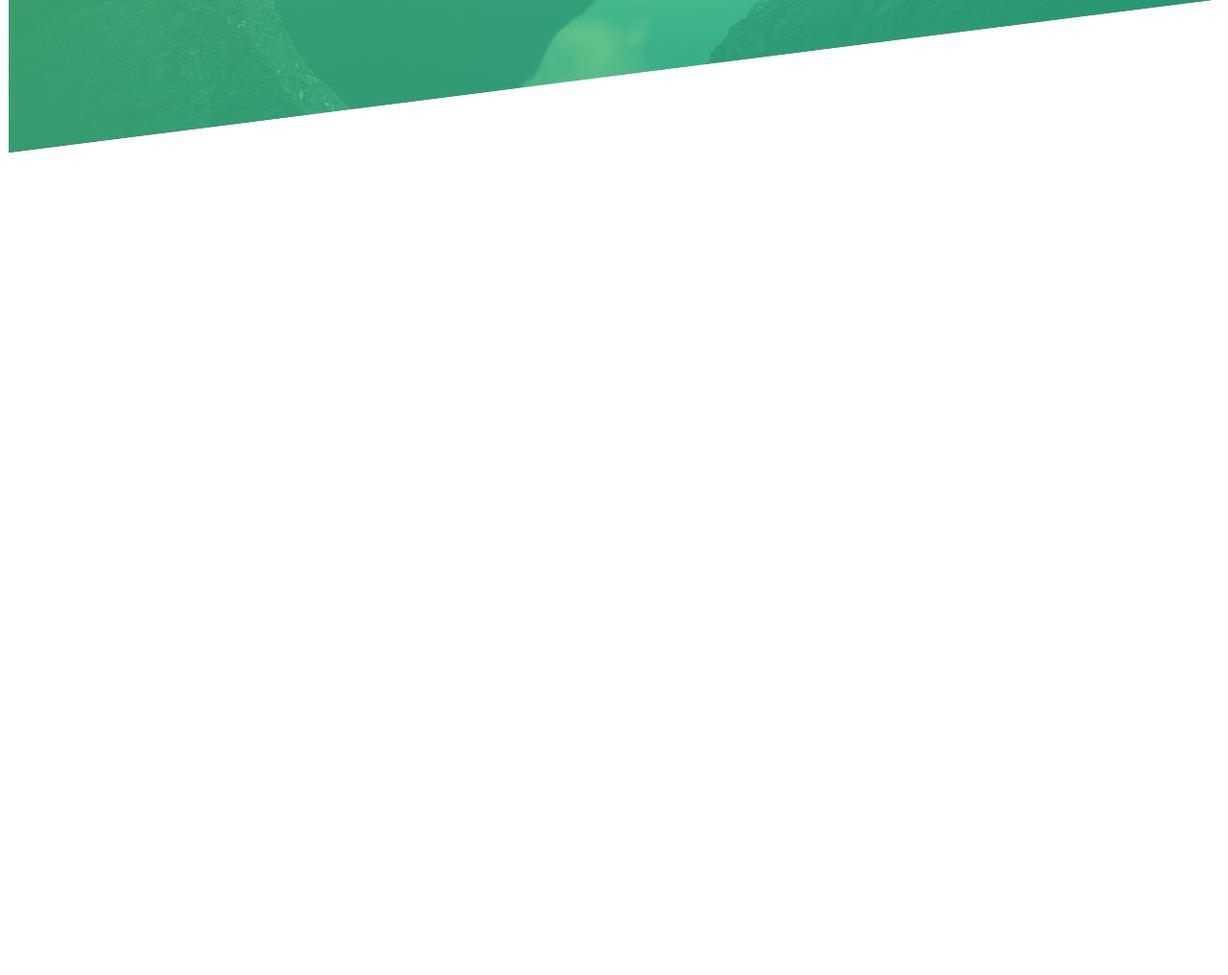
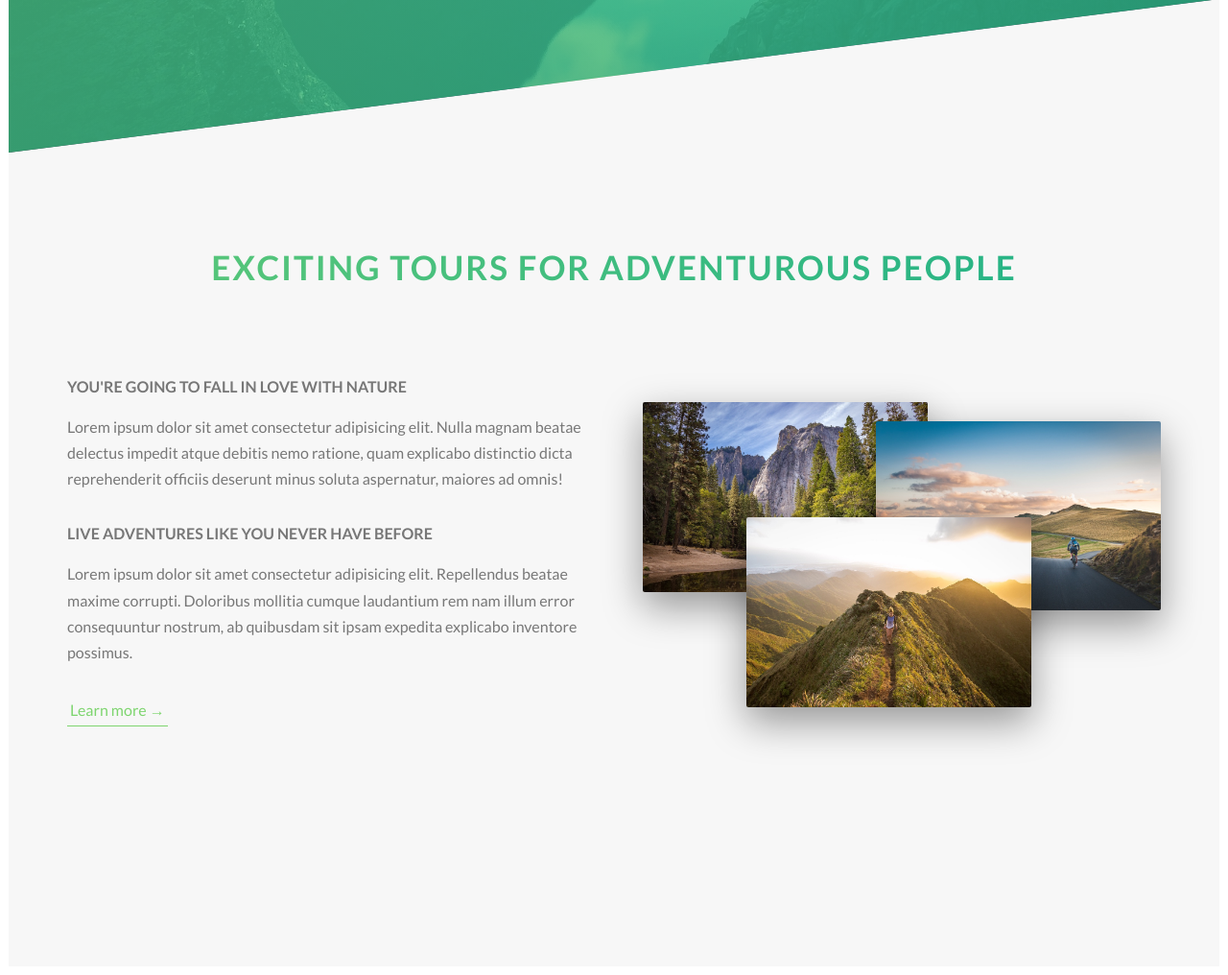
Before and after one commit to hanin77/Nature-tours-booking-landing-page, a PHP site: page / in a window 1280 px wide. Shown: the part 610-1626 px from the top of the page at 96% size. Before the commit the page ends 769 px from the top, so only its background shows below. Run offline with PHP 8.4, Linux system fonts and the light colour scheme; some libraries are stand-ins or nearby versions.

Commit message:
finished styling of the about section of the home page

```diff
--- a/css/style.css
+++ b/css/style.css
@@ -69,6 +69,43 @@ body {
     letter-spacing: 1.75rem;
     animation: elm-left-to-right 2s ease-in; }
 
+.heading-secondary {
+  font-size: 3.5rem;
+  text-transform: uppercase;
+  font-weight: 700;
+  background-image: linear-gradient(to right, #55c57a, #28b485);
+  display: inline-block;
+  background-clip: text;
+  -webkit-background-clip: text;
+  color: transparent;
+  letter-spacing: .2rem;
+  transition: all .2s linear; }
+  .heading-secondary:hover {
+    transform: skewY(2deg) skewX(15deg) scale(1.1);
+    text-shadow: 0.5rem 1rem 2rem rgba(0, 0, 0, 0.2); }
+
+.heading-tertiary {
+  font-size: 1.6rem;
+  font-weight: 700;
+  text-transform: uppercase; }
+
+.paragraph {
+  font-size: 1.6rem; }
+  .paragraph:not(:last-child) {
+    margin-bottom: 3rem; }
+
+.u-center-text {
+  text-align: center; }
+
+.u-margin-bottom-small {
+  margin-bottom: 1.5rem; }
+
+.u-margin-bottom-medium {
+  margin-bottom: 4rem; }
+
+.u-margin-bottom-big {
+  margin-bottom: 8rem; }
+
 .btn {
   color: #777;
   padding: 2.3rem;
@@ -88,6 +125,56 @@ body {
     box-shadow: 0 1rem 2rem rgba(0, 0, 0, 0.2); }
   .btn:focus {
     outline: none; }
+
+.btn-text:link, .btn-text:visited {
+  font-size: 1.6rem;
+  color: #7ed56f;
+  display: inline-block;
+  text-decoration: none;
+  border-bottom: 1px solid #7ed56f;
+  padding: 3px;
+  transition: all .2s; }
+
+.btn-text:hover {
+  background-color: #7ed56f;
+  color: #fff;
+  box-shadow: 0 1rem 2rem rgba(0, 0, 0, 0.15);
+  transform: translateY(-2px); }
+
+.btn-text:active {
+  box-shadow: 0 0.5rem 1rem rgba(0, 0, 0, 0.15);
+  transform: translateY(0); }
+
+.composition {
+  position: relative; }
+  .composition__photo {
+    width: 55%;
+    box-shadow: 0 1.5rem 4rem rgba(0, 0, 0, 0.4);
+    border-radius: 2px;
+    position: absolute;
+    transition: all .5s;
+    outline-offset: 2rem; }
+    .composition__photo--p1 {
+      left: 0;
+      top: 3rem; }
+    .composition__photo--p2 {
+      right: 0;
+      top: 5rem; }
+    .composition__photo--p3 {
+      left: 20%;
+      top: 15rem; }
+    .composition__photo:hover {
+      outline: 1.2rem solid #28b485;
+      transform: scale(1.1) translateY(-0.9rem);
+      box-shadow: 0 2.5rem 4rem rgba(0, 0, 0, 0.5);
+      z-index: 30; }
+  .composition:hover .composition__photo:not(:hover) {
+    transform: scale(0.7); }
+
+.section-about {
+  background-color: #f7f7f7;
+  padding: 25rem 0;
+  margin-top: -20vh; }
 
 .header {
   position: relative;
@@ -111,7 +198,6 @@ body {
 
 .row {
   max-width: 114rem;
-  background-color: #eee;
   margin: 0 auto; }
   .row:not(:last-child) {
     margin-bottom: 8rem; }
@@ -120,7 +206,6 @@ body {
     display: table;
     clear: both; }
   .row [class|='col'] {
-    background-color: orangered;
     float: left; }
     .row [class|='col']:not(:last-child) {
       margin-right: 6rem; }
--- a/index.html
+++ b/index.html
@@ -25,9 +25,35 @@
                 <button class="btn btn--white btn--animated">DISCOVER OUR TOURS</button>
             </div>
         </header>
-        <section class="grid-test">
-
-        </section>
+        <main>
+            <section class="section-about">
+                <div class="u-center-text u-margin-bottom-big">
+                    <h2 class="heading-secondary">
+                        Exciting tours for adventurous people
+                    </h2>
+                </div>
+                <div class="row">
+                    <div class="col-1-of-2">
+                        <h3 class="heading-tertiary u-margin-bottom-small"> You're going to fall in love with nature</h3>
+                        <p class="paragraph">
+                            Lorem ipsum dolor sit amet consectetur adipisicing elit. Nulla magnam beatae delectus impedit atque debitis nemo ratione, quam explicabo distinctio dicta reprehenderit officiis deserunt minus soluta aspernatur, maiores ad omnis!
+                        </p>
+                        <h3 class="heading-tertiary u-margin-bottom-small"> Live adventures like you never have before</h3>
+                        <p class="paragraph">
+                            Lorem ipsum dolor sit amet consectetur adipisicing elit. Repellendus beatae maxime corrupti. Doloribus mollitia cumque laudantium rem nam illum error consequuntur nostrum, ab quibusdam sit ipsam expedita explicabo inventore possimus.
+                        </p>
+                        <a href="#" class="btn-text">Learn more &rarr;</a>
+                    </div>
+                    <div class="col-1-of-2">
+                        <div class="composition">
+                            <img src="img/nat-1-large.jpg" alt="photo 1" class="composition__photo composition__photo--p1">
+                            <img src="img/nat-2-large.jpg" alt="photo 2" class="composition__photo composition__photo--p2">
+                            <img src="img/nat-3-large.jpg" alt="photo 3" class="composition__photo composition__photo--p3">
+                        </div>
+                    </div>
+                </div>
+            </section>
+        </main>
 
     </body>
 </html>
--- a/sass/abstracts/_variables.scss
+++ b/sass/abstracts/_variables.scss
@@ -1,9 +1,17 @@
 $color-primary: #7ed56f;
 $color-primary-light: #55c57a;
 $color-primary-dark: #28b485;
+
+$color-grey-light-1: #f7f7f7;
+
 $color-grey-dark: #777;
 $color-white: #fff;
 $color-black: #000;
+
+
+// FONT
+$default-font-size: 1.6rem;
+
 
 //GRID
 $grid-width: 114rem;
--- a/sass/base/_typography.scss
+++ b/sass/base/_typography.scss
@@ -31,3 +31,33 @@ body {
         animation: elm-left-to-right 2s ease-in;
     }
 }
+
+.heading-secondary {
+    font-size: 3.5rem;
+    text-transform: uppercase;
+    font-weight: 700;
+    background-image: linear-gradient(to right, $color-primary-light, $color-primary-dark);
+    display: inline-block;
+    background-clip: text;
+    -webkit-background-clip: text;
+    color: transparent;
+    letter-spacing: .2rem;
+    transition: all .2s linear;
+    &:hover {
+        transform: skewY(2deg) skewX(15deg) scale(1.1);
+        text-shadow: .5rem 1rem 2rem rgba($color-black,.2);
+    }
+}
+
+.heading-tertiary {
+ font-size: 1.6rem;
+ font-weight: 700;
+ text-transform: uppercase;
+}
+
+.paragraph {
+    font-size: 1.6rem;
+    &:not(:last-child) {
+        margin-bottom: 3rem;
+    }
+}
--- a/sass/base/_utilities.scss
+++ b/sass/base/_utilities.scss
@@ -0,0 +1,15 @@
+.u-center-text {
+    text-align: center;
+}
+
+.u-margin-bottom-small {
+    margin-bottom: 1.5rem;
+}
+
+.u-margin-bottom-medium {
+    margin-bottom: 4rem;
+}
+
+.u-margin-bottom-big {
+    margin-bottom: 8rem;
+}
--- a/sass/components/_button.scss
+++ b/sass/components/_button.scss
@@ -28,3 +28,28 @@
         outline: none;
     }
 }
+
+.btn-text {
+    &:link,
+    &:visited {
+        font-size: $default-font-size;
+        color: $color-primary;
+        display: inline-block;
+        text-decoration: none;
+        border-bottom: 1px solid $color-primary;
+        padding: 3px;
+        transition: all .2s;
+    }
+
+    &:hover {
+        background-color: $color-primary;
+        color: $color-white;
+        box-shadow: 0 1rem 2rem rgba($color-black, .15);
+        transform: translateY(-2px);
+    }
+
+    &:active {
+        box-shadow: 0 .5rem 1rem rgba($color-black, .15);
+        transform: translateY(0);
+    }
+}
--- /dev/null
+++ b/sass/components/_composition.scss
@@ -0,0 +1,38 @@
+.composition {
+    position: relative;
+
+    &__photo {
+        width: 55%;
+        box-shadow: 0 1.5rem 4rem rgba($color-black,.4);
+        border-radius: 2px;
+        position: absolute;
+        transition: all .5s;
+        outline-offset: 2rem;
+
+        &--p1 {
+            left: 0;
+            top: 3rem;
+        }
+
+        &--p2 {
+            right: 0;
+            top: 5rem;
+
+        }
+        &--p3 {
+            left: 20%;
+            top: 15rem;
+
+        }
+        &:hover {
+            outline: 1.2rem solid $color-primary-dark;
+            transform: scale(1.1) translateY(-.9rem);
+            box-shadow: 0 2.5rem 4rem rgba($color-black,.5);
+            z-index: 30;
+        }
+
+    }
+    &:hover &__photo:not(:hover) {
+        transform: scale(.7);
+    }
+}
--- a/sass/layout/_grid.scss
+++ b/sass/layout/_grid.scss
@@ -1,6 +1,5 @@
 .row {
     max-width: $grid-width;
-    background-color: #eee;
     margin: 0 auto;
 
     &:not(:last-child) {
@@ -10,7 +9,6 @@
     @include clearfix;
 
     [class|='col'] {
-        background-color: orangered;
         float: left;
 
         &:not(:last-child) {
--- a/sass/main.scss
+++ b/sass/main.scss
@@ -8,6 +8,7 @@
 @import "base/utilities";
 
 @import "components/button";
+@import "components/composition";
 
 @import "pages/home";
 
--- a/sass/pages/_home.scss
+++ b/sass/pages/_home.scss
@@ -0,0 +1,5 @@
+.section-about {
+    background-color: $color-grey-light-1;
+    padding: 25rem 0;
+    margin-top: -20vh;
+}
```
